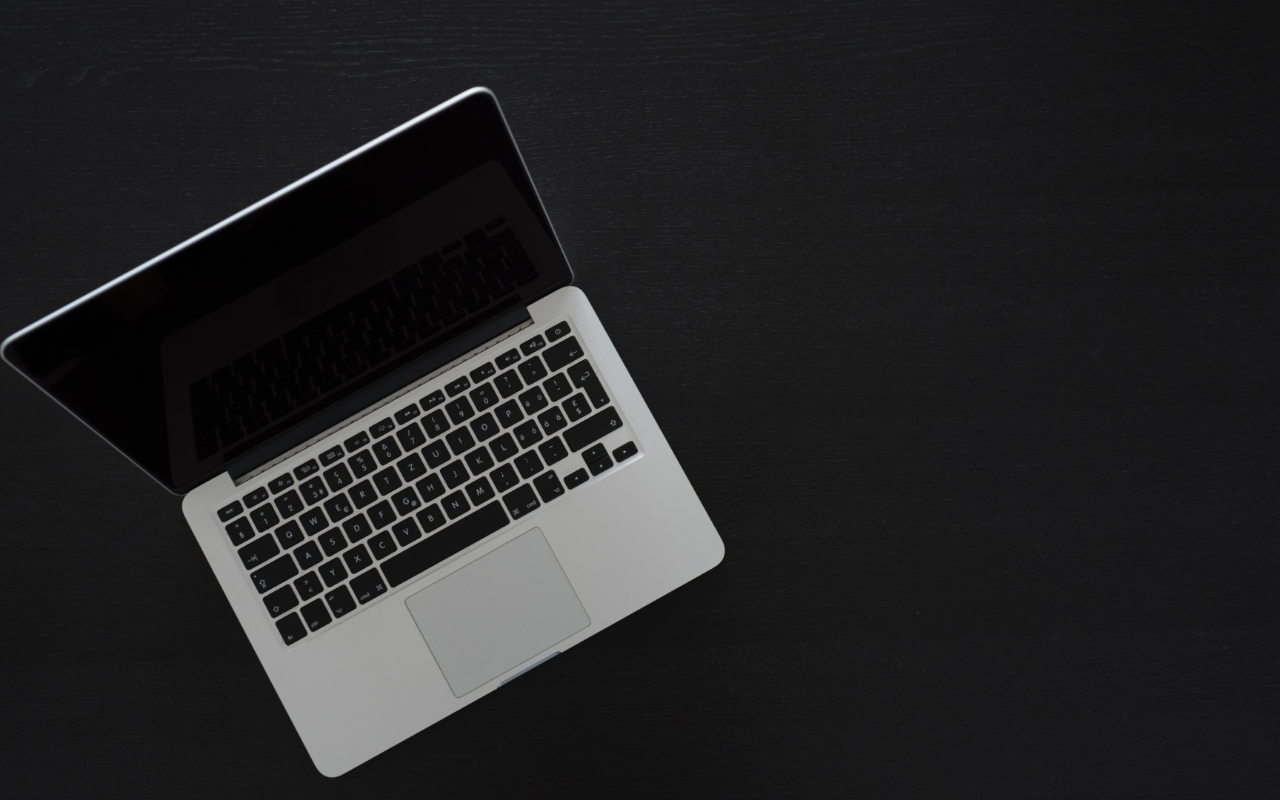
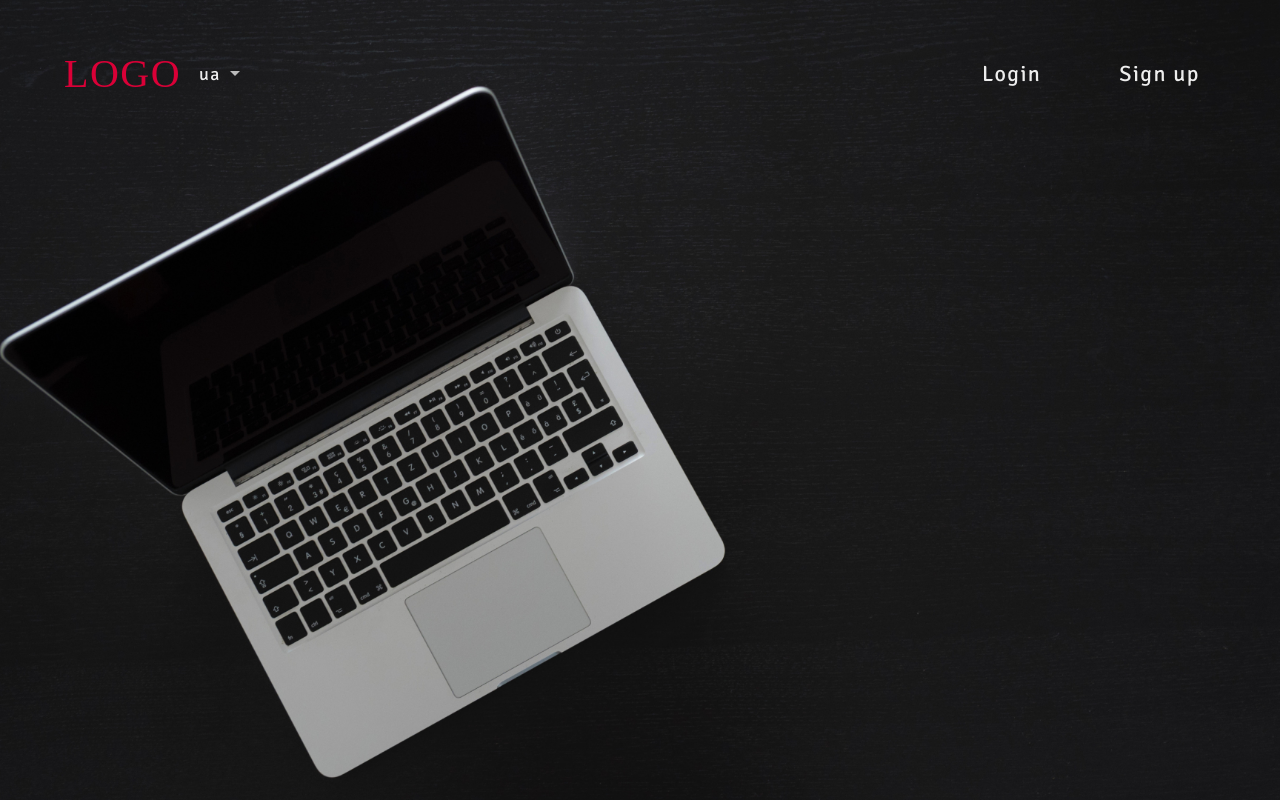
Before and after one commit to Serhii1108/messenger, an Angular app: page / in a window 1280 px wide. Built offline with nearby package versions, Linux system fonts and the light colour scheme.

Commit message:
feat: add header

```diff
--- a/src/app/app.component.html
+++ b/src/app/app.component.html
@@ -0,0 +1 @@
+<app-header></app-header>
--- /dev/null
+++ b/src/app/core/header/header.component.html
@@ -0,0 +1,16 @@
+<header class="header">
+  <div class="header__container">
+    <div class="header__logo-wrap">
+      <span class="logo">LOGO</span>
+      <mat-select class="header__lang-selection" [(value)]="defaultLanguage">
+        <mat-option value="ua">ua</mat-option>
+        <mat-option value="en">en</mat-option>
+      </mat-select>
+    </div>
+
+    <nav class="header__nav">
+      <button mat-button class="header__nav__btn">Login</button>
+      <button mat-button class="header__nav__btn">Sign up</button>
+    </nav>
+  </div>
+</header>
--- /dev/null
+++ b/src/app/core/header/header.component.scss
@@ -0,0 +1,45 @@
+.header {
+  position: fixed;
+  width: 100%;
+  margin-top: 50px;
+  line-height: normal;
+  user-select: none;
+
+  &__container {
+    width: 90%;
+    margin: 0 auto;
+    display: flex;
+    justify-content: space-between;
+    align-items: center;
+  }
+
+  &__logo-wrap {
+    width: 180px;
+    display: flex;
+    align-items: center;
+    justify-content: space-between;
+    .logo {
+      font-family: 'Lustria';
+      font-size: 2rem;
+      color: #da0037;
+      cursor: pointer;
+    }
+  }
+
+  &__lang-selection {
+    font-size: 0.9rem;
+    width: 50px;
+    text-align: center;
+  }
+
+  &__nav {
+    width: 250px;
+    height: 46px;
+    display: flex;
+    justify-content: space-between;
+
+    &__btn {
+      font-size: 1.1rem;
+    }
+  }
+}
--- /dev/null
+++ b/src/app/core/header/header.component.ts
@@ -0,0 +1,10 @@
+import { Component } from '@angular/core';
+
+@Component({
+  selector: 'app-header',
+  templateUrl: './header.component.html',
+  styleUrls: ['./header.component.scss'],
+})
+export class HeaderComponent {
+  public defaultLanguage: string = 'ua';
+}
--- a/src/styles.scss
+++ b/src/styles.scss
@@ -1,13 +1,12 @@
-/* You can add global styles to this file, and also import other style files */
 html,
 body {
   height: 100%;
+  font-size: 20px;
   scroll-behavior: smooth;
 }
 body {
   margin: 0;
   padding: 0;
-  font-size: 20px;
   font-weight: 500;
   font-family: 'Inter', sans-serif;
   background: #1d1d1d;
@@ -17,18 +16,24 @@ body {
   box-sizing: border-box;
   overflow-x: hidden;
 }
-h1,
-h2,
-h3,
-h4,
 p,
-span,
 div,
 a {
   margin: 0;
   padding: 0;
   color: #ededed;
   font-family: 'Inter', sans-serif;
+}
+h1,
+h2,
+h3,
+h4,
+span {
+  margin: 0;
+  padding: 0;
+  color: #ededed;
+  font-family: 'Signika', sans-serif;
+  letter-spacing: 1.5px;
 }
 ul,
 li {
```
Also changed, not shown: src/app/app.module.ts (+8 -1 lines), src/app/core/core.module.ts (added, +12 -0 lines).
